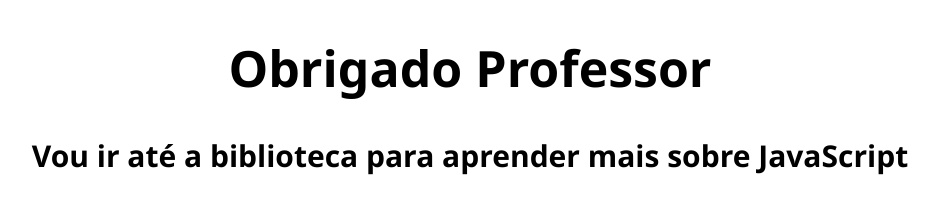
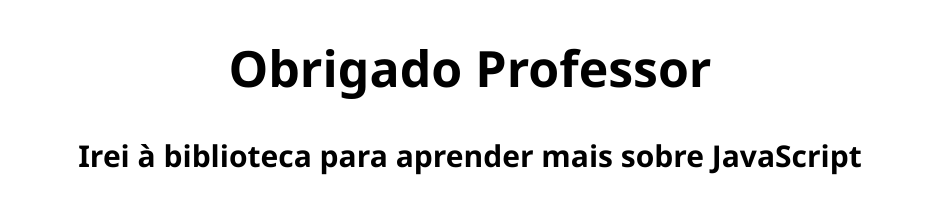
Before and after one commit to GuaxinimLK/obrigadostor, a plain HTML site: page index.html in a window 1280 px wide. Shown: the top 198 px of the page, without its empty margins (170-1109 px from the left). Drawn offline with Linux system fonts and the light colour scheme.

Commit message:
Update index.html

```diff
--- a/index.html
+++ b/index.html
@@ -26,7 +26,7 @@
         }
     </style>
     <h1>Obrigado Professor</h1>
-    <h2>Vou ir até a biblioteca para aprender mais sobre JavaScript</h2>
+    <h2>Irei à biblioteca para aprender mais sobre JavaScript</h2>
     <img src="https://media.licdn.com/dms/image/v2/C5612AQH0i3NzuUeMtQ/article-cover_image-shrink_600_2000/article-cover_image-shrink_600_2000/0/1520083578645?e=2147483647&v=beta&t=6u5x1k7YRgZ31TY7ujV7acPwGIwSjjMwuQIPGIGurns" alt="Darth Vader">
 </body>
 </html>
```
